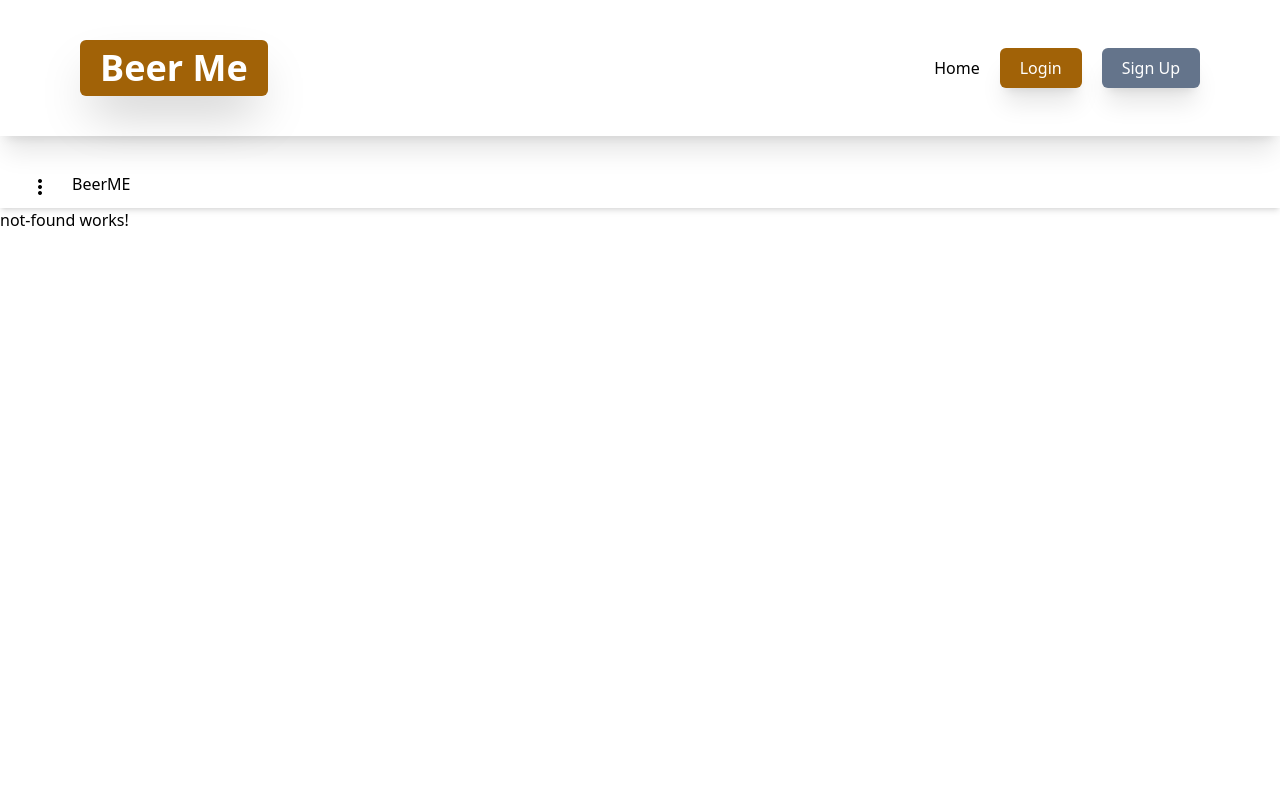
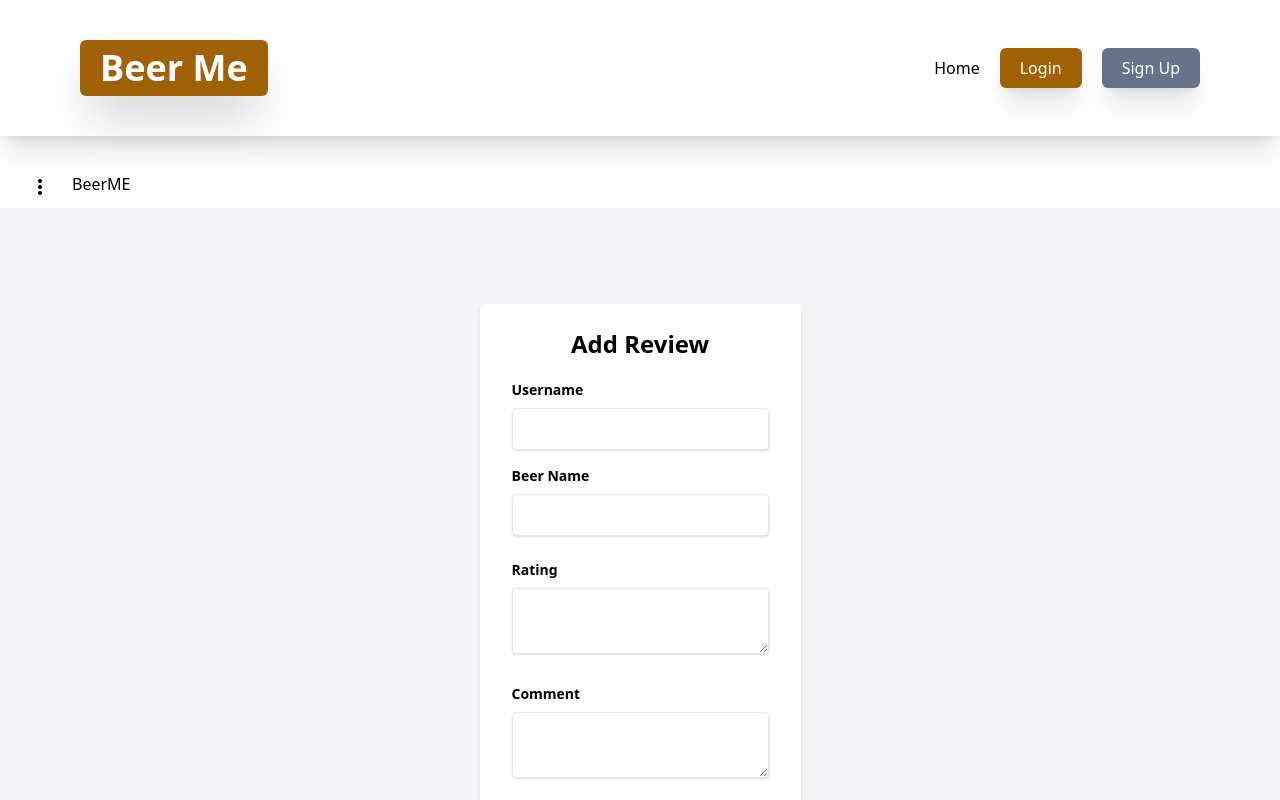
Before and after one commit to 052223-java-angular/Pawel-p1-frontend, an Angular app: page /add-review in a window 1280 px wide. Shown: the top 800 px of the page. Built offline with nearby package versions, Linux system fonts and the light colour scheme.

Commit message:
added beer review

```diff
--- a/src/app/app-routing.module.ts
+++ b/src/app/app-routing.module.ts
@@ -10,6 +10,7 @@ import { ProfileComponent } from './pages/profile/profile.component';
 import { BeerpageComponent } from './pages/beerpage/beerpage.component';
 import { BeerSearchComponent } from './pages/search/search.component';
 import { UserBeerlistComponent } from './pages/userbeerlist/userbeerlist.component';
+import { AddBeerReviewComponent } from './pages/addbeerreview/addbeerreview.component';
 
 
 
@@ -23,7 +24,7 @@ const routes: Routes = [
   {path: 'profile/:username', component: ProfileComponent},
   {path: 'beers', component: BeerlistComponent},
   {path: 'user-beers/:username', component: UserBeerlistComponent},
-
+  {path: 'add-review', component: AddBeerReviewComponent},
   // Wildcard route for a 404 page-should be last
   {path: 'search', component: BeerSearchComponent},
   {path: '**', component: NotFoundComponent}];
--- a/src/app/app.component.html
+++ b/src/app/app.component.html
@@ -9,6 +9,8 @@
                     </a>
                     <a mat-list-item routerLink="/beers" class="px-6 py-2 hover:bg-yellow-600">All Beers</a>
                     <a mat-list-item [routerLink]="['/user-beers', username]" class="px-6 py-2 hover:bg-yellow-600">My Beers</a>
+                    <a mat-list-item routerLink="/add-review" class="px-6 py-2 hover:bg-yellow-600">Add Review</a>
+
                     <a mat-list-item routerLink="/search" class="px-6 py-2 hover:bg-yellow-600">Search</a>
                     <a mat-list-item routerLink="/favorites" class="px-6 py-2 hover:bg-yellow-600">My Favorites</a>
                     <a mat-list-item routerLink="/feed" class="px-6 py-2 hover:bg-yellow-600">My Feed</a>
--- a/src/app/app.module.ts
+++ b/src/app/app.module.ts
@@ -10,7 +10,7 @@ import { AboutComponent } from './pages/about/about.component';
 import { NotFoundComponent } from './pages/not-found/not-found.component';
 import { RegisterComponent } from './pages/register/register.component';
 import { LoginComponent } from './pages/login/login.component';
-import { ReactiveFormsModule } from '@angular/forms';
+import { FormsModule, ReactiveFormsModule } from '@angular/forms';
 import { HttpClientModule } from '@angular/common/http';
 import { BrowserAnimationsModule } from '@angular/platform-browser/animations'; // required animations module
 import { ToastrModule } from 'ngx-toastr';
@@ -31,6 +31,7 @@ import { MatInputModule } from '@angular/material/input';
 import { HTTP_INTERCEPTORS } from '@angular/common/http';
 import { AuthInterceptor } from './services/auth.interceptor.service';
 import { UserBeerlistComponent } from './pages/userbeerlist/userbeerlist.component';
+import { AddBeerReviewComponent } from './pages/addbeerreview/addbeerreview.component';
 
 
 
@@ -47,7 +48,9 @@ import { UserBeerlistComponent } from './pages/userbeerlist/userbeerlist.compone
     ProfileComponent,
     BeerpageComponent,
     BeerSearchComponent,
-    UserBeerlistComponent
+    UserBeerlistComponent,
+    AddBeerReviewComponent,
+
   ],
   imports: [
     BrowserModule,
@@ -66,7 +69,9 @@ import { UserBeerlistComponent } from './pages/userbeerlist/userbeerlist.compone
     MatTableModule, // import table module
     MatFormFieldModule, // import form field module
     MatInputModule, // import input module
-    MatSidenavModule, // import sidenav module // required animations module
+    MatSidenavModule,
+    FormsModule,// import sidenav module // required animations module
+
     ToastrModule.forRoot({
       timeOut: 3000,
       positionClass: 'toast-bottom-right',
--- /dev/null
+++ b/src/app/pages/addbeerreview/addbeerreview.component.html
@@ -0,0 +1,43 @@
+<div class="flex flex-col items-center justify-center min-h-screen bg-gray-100">
+    <div class="bg-white shadow-md rounded px-8 pt-6 pb-8 mb-4 flex flex-col">
+      <div class="mb-4">
+        <h2 class="text-2xl text-center font-bold mb-5">Add Review</h2>
+        <form [formGroup]="reviewForm" (ngSubmit)="onSubmit()">
+          <div class="mb-4">
+            <label class="block text-grey-darker text-sm font-bold mb-2" for="username">
+              Username
+            </label>
+            <input
+            class="shadow appearance-none border rounded w-full py-2 px-3 text-grey-darker"
+            id="username"
+            type="text"
+            formControlName="username"
+            readonly
+          >          </div>
+          <div class="mb-6">
+            <label class="block text-grey-darker text-sm font-bold mb-2" for="beername">
+              Beer Name
+            </label>
+            <input class="shadow appearance-none border rounded w-full py-2 px-3 text-grey-darker" id="beername" type="text" formControlName="beername">
+          </div>
+          <div class="mb-6">
+            <label class="block text-grey-darker text-sm font-bold mb-2" for="rating">
+              Rating
+            </label>
+            <textarea class="shadow appearance-none border rounded w-full py-2 px-3 text-grey-darker" id="rating" formControlName="rating"></textarea>
+          </div>
+          <div class="mb-6">
+            <label class="block text-grey-darker text-sm font-bold mb-2" for="comment">
+              Comment
+            </label>
+            <textarea class="shadow appearance-none border rounded w-full py-2 px-3 text-grey-darker" id="comment" formControlName="comment"></textarea>
+          </div>
+          <div class="flex items-center justify-between">
+            <button class="bg-blue-500 hover:bg-blue-dark text-white font-bold py-2 px-4 rounded" type="submit" [disabled]="!reviewForm.valid">
+              Submit
+            </button>
+          </div>
+        </form>
+      </div>
+    </div>
+  </div>
--- /dev/null
+++ b/src/app/pages/addbeerreview/addbeerreview.component.ts
@@ -0,0 +1,44 @@
+import { Component } from '@angular/core';
+import { FormBuilder, FormGroup, Validators } from '@angular/forms';
+import { BeerService } from 'src/app/services/beerservice.service';
+import { AuthServiceService } from 'src/app/services/auth-service.service';
+import { ReviewserviceService } from 'src/app/services/reviewservice.service';
+
+@Component({
+  selector: 'app-add-review',
+  templateUrl: './addbeerreview.component.html',
+  styleUrls: ['./addbeerreview.component.css']
+})
+export class AddBeerReviewComponent {
+  reviewForm: FormGroup;
+
+  constructor(
+    private formBuilder: FormBuilder,
+    private beerService: BeerService,
+    private authService: AuthServiceService,
+    private reviewService: ReviewserviceService
+  ) {
+    this.reviewForm = this.formBuilder.group({
+      username: [this.authService.getUsernameFromLocalStorage(), Validators.required],
+      beername: ['', Validators.required],
+      rating: ['', Validators.required],
+      comment: ['', Validators.required],
+    });
+  }
+
+  onSubmit(): void {
+    if (this.reviewForm.valid) {
+      const { username, beername, rating, comment } = this.reviewForm.value;
+
+      this.reviewService.addReview(username, beername, rating, comment)
+        .subscribe(() => {
+          this.reviewForm.reset();
+          alert('Review added successfully!');
+        }, error => {
+          console.error('There was an error in adding the review!', error);
+        });
+    } else {
+      alert('Form is invalid!');
+    }
+  }
+}
--- a/src/app/pages/userbeerlist/userbeerlist.component.html
+++ b/src/app/pages/userbeerlist/userbeerlist.component.html
@@ -22,6 +22,17 @@
     <mat-cell *matCellDef="let beer"> {{beer.abv}} </mat-cell>
   </ng-container>
 
-    <mat-header-row *matHeaderRowDef="['name', 'style', 'abv']"></mat-header-row>
-    <mat-row *matRowDef="let row; columns: ['name', 'style', 'abv']"></mat-row>
+  <!-- Review Column -->
+  <ng-container matColumnDef="review">
+    <mat-header-cell *matHeaderCellDef> Review </mat-header-cell>
+    <mat-cell *matCellDef="let beer">
+      <button (click)="addReview(beer.name)" class="bg-blue-500 hover:bg-blue-700 text-white font-bold py-2 px-4 rounded">Add Review</button>
+      <br>
+      <textarea [(ngModel)]="beer.comment" placeholder="Enter your comment" class="mt-2"></textarea>
+    </mat-cell>
+  </ng-container>
+
+  <mat-header-row *matHeaderRowDef="['name', 'style', 'abv', 'review']"></mat-header-row>
+  <mat-row *matRowDef="let row; columns: ['name', 'style', 'abv', 'review']"></mat-row>
+
 </mat-table>
--- a/src/app/pages/userbeerlist/userbeerlist.component.ts
+++ b/src/app/pages/userbeerlist/userbeerlist.component.ts
@@ -1,4 +1,3 @@
-// UserBeerlistComponent
 import { Component, OnInit } from '@angular/core';
 import { ActivatedRoute } from '@angular/router';
 import { Beer } from 'src/app/models/beer';
@@ -28,4 +27,18 @@ export class UserBeerlistComponent implements OnInit {
   getBeers(): void {
     this.beerService.getUserBeers(this.username).subscribe(beers => this.beers = beers);
   }
+
+  addReview(beername: string): void {
+    const rating = window.prompt('Enter the rating: ');
+    const comment = window.prompt('Enter your comment: ');
+    if (rating && comment) {
+      this.beerService.addReview(this.username, beername, rating, comment)
+        .subscribe((response: any) => {
+          console.log(response);
+          // Optionally, refresh the beers list or do something else
+        }, (error: any) => {
+          console.error(error);
+        });
+    }
+  }
 }
--- a/src/app/services/beerservice.service.ts
+++ b/src/app/services/beerservice.service.ts
@@ -7,7 +7,7 @@ import { Beer } from '../models/beer';
   providedIn: 'root'
 })
 export class BeerService {
-  private BASE_URL = 'http://localhost:8081/beerme/api/auth';
+  private BASE_URL = 'http://localhost:8081/beerme/auth';
 
   constructor(private http: HttpClient) {}
 
@@ -25,5 +25,20 @@ export class BeerService {
     return this.http.get<Beer[]>(`${this.BASE_URL}/${username}`).pipe(
       tap(beer => console.log(beer)));
   }
+  addReview(username: string, beername: string, rating: string, comment: string): Observable<any> {
+    const url = `${this.BASE_URL}/review`;
+    const reviewRequest = {
+      username: username,
+      beername: beername,
+      rating: rating,
+      comment: comment
+    };
+    return this.http.post(url, reviewRequest);
+  }
+
+  addBeer(beer: Beer): Observable<Beer> {
+    return this.http.post<Beer>(`${this.BASE_URL}/beers`, beer);
+  }
+
 
 }
--- /dev/null
+++ b/src/app/services/reviewservice.service.ts
@@ -0,0 +1,24 @@
+import { Injectable } from '@angular/core';
+import { HttpClient } from '@angular/common/http';
+import { Observable } from 'rxjs';
+
+@Injectable({
+  providedIn: 'root'
+})
+export class ReviewserviceService {
+  private  BASE_URL = 'http://localhost:8081/beerme/api/auth';
+
+  constructor(private http: HttpClient) { }
+
+  addReview(username: string, beername: string, rating: string, comment: string) {
+    const body = {
+      username: username,
+      beername: beername,
+      rating : rating,
+      comment: comment,
+    }
+    return this.http.post('http://localhost:8081/beerme/api/auth/review', body);
+  }
+
+
+}
```
Also changed, not shown: src/app/pages/addbeerreview/addbeerreview.component.css (added), 2 other files (tests, documents, lock files or other folders). Lines whose indentation alone changed are shown as unchanged.
